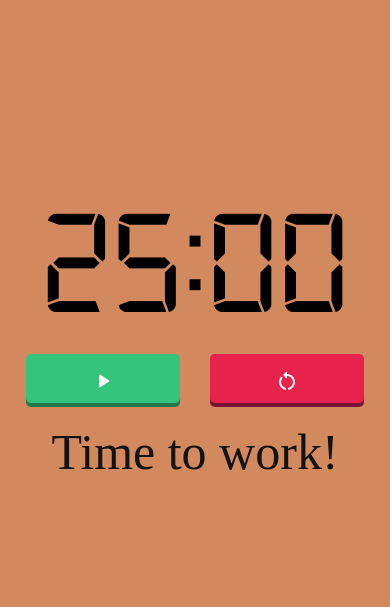
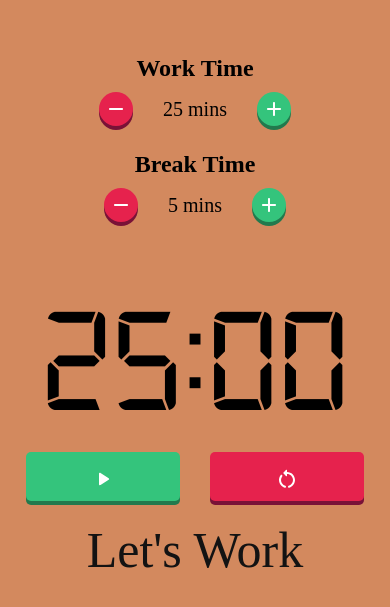
Before and after one commit to LucasButto/Pomodoro, a React (Create React App) app: page / in a window 390 px wide. Shown: the part 105-712 px from the top of the page. Built offline with nearby package versions, Linux system fonts and the light colour scheme.

Commit message:
stopped timer bug fixed

```diff
--- a/src/App.js
+++ b/src/App.js
@@ -1,15 +1,38 @@
 import "./App.css";
 import ButtonsDisplay from "./Components/ButtonsDisplay";
 import Timer from "./Components/Timer";
-import TimeContext from "../src/Contexts/TimeContext";
-import { useContext } from "react";
 import Comment from "./Components/Comment";
+import { ButtonsDisplayConfig } from "./Components/ButtonsDisplayConfig";
+import { useTimer } from "./Hooks/useTimer";
 
 function App() {
-  const { rest } = useContext(TimeContext);
-  const backgrounStyle = rest ? "rest" : "work";
+  const {
+    handleBreakDecrement,
+    handleBreakIncrement,
+    handleSessionDecrement,
+    handleSessionIncrement,
+    sessionLength,
+    breakLength,
+    currentSessionType,
+  } = useTimer();
+  const backgrounStyle = currentSessionType === "Session" ? "work" : "rest";
+
   return (
     <div className={"pomodoro-container " + backgrounStyle}>
+      <div className="config-container">
+        <ButtonsDisplayConfig
+          title="Work Time"
+          handleDecrement={handleSessionDecrement}
+          handleIncrement={handleSessionIncrement}
+          timeLength={sessionLength}
+        />
+        <ButtonsDisplayConfig
+          title="Break Time"
+          handleDecrement={handleBreakDecrement}
+          handleIncrement={handleBreakIncrement}
+          timeLength={breakLength}
+        />
+      </div>
       <Timer />
       <ButtonsDisplay />
       <Comment />
--- a/src/Components/Button.js
+++ b/src/Components/Button.js
@@ -1,10 +1,10 @@
 import React from "react";
 import "../Styles/Button.css";
 
-const Button = ({ name, buttonHandler, style }) => {
+const Button = ({ name, buttonHandler, styles }) => {
   return (
     <div>
-      <button onClick={buttonHandler} className={style}>
+      <button onClick={buttonHandler} className={styles}>
         {name}
       </button>
     </div>
--- a/src/Components/ButtonsDisplay.js
+++ b/src/Components/ButtonsDisplay.js
@@ -1,48 +1,34 @@
 import React from "react";
-import { useContext } from "react";
-import TimeContext from "../Contexts/TimeContext";
 import Button from "./Button";
-import { useTimer } from "../Hooks/useTimer";
 import PlayArrowRoundedIcon from "@mui/icons-material/PlayArrowRounded";
 import PauseRoundedIcon from "@mui/icons-material/PauseRounded";
 import RestartAltRoundedIcon from "@mui/icons-material/RestartAltRounded";
+import { useTimer } from "../Hooks/useTimer";
 
 import "../Styles/ButtonsDisplay.css";
 
 const ButtonsDisplay = () => {
-  const { setMinutes, setSeconds, setRest } = useContext(TimeContext);
-  const { isPaused, setIsPaused } = useTimer();
-
-  const controlTimerHandler = () => {
-    setIsPaused(!isPaused);
-  };
-
-  const resetButtonHandler = () => {
-    setIsPaused(true);
-    setMinutes(25);
-    setSeconds(0);
-    setRest(false);
-  };
+  const { handleStartStopClick, isRunning, handleResetClick } = useTimer();
   return (
     <>
       <div className="buttons-container">
-        {isPaused ? (
+        {!isRunning ? (
           <Button
             name={<PlayArrowRoundedIcon />}
-            buttonHandler={controlTimerHandler}
-            style={"play"}
+            buttonHandler={handleStartStopClick}
+            styles="play timer-controller"
           />
         ) : (
           <Button
             name={<PauseRoundedIcon />}
-            buttonHandler={controlTimerHandler}
-            style={"pause"}
+            buttonHandler={handleStartStopClick}
+            styles="pause timer-controller"
           />
         )}
         <Button
           name={<RestartAltRoundedIcon />}
-          buttonHandler={resetButtonHandler}
-          style={"reset"}
+          buttonHandler={handleResetClick}
+          styles="reset timer-controller"
         />
       </div>
     </>
--- /dev/null
+++ b/src/Components/ButtonsDisplayConfig.js
@@ -0,0 +1,32 @@
+import React from "react";
+import Button from "./Button";
+import AddRoundedIcon from "@mui/icons-material/AddRounded";
+import RemoveRoundedIcon from "@mui/icons-material/RemoveRounded";
+
+export const ButtonsDisplayConfig = ({
+  title,
+  handleDecrement,
+  handleIncrement,
+  timeLength,
+}) => {
+  return (
+    <>
+      <div className="config-elemnets-container">
+        <h2>{title}</h2>
+        <div className="buttons-container">
+          <Button
+            name={<RemoveRoundedIcon />}
+            buttonHandler={handleDecrement}
+            styles="config-buttons reset"
+          />
+          <p id="time-left">{timeLength + " mins"}</p>
+          <Button
+            name={<AddRoundedIcon />}
+            buttonHandler={handleIncrement}
+            styles="config-buttons play"
+          />
+        </div>
+      </div>
+    </>
+  );
+};
--- a/src/Components/Comment.js
+++ b/src/Components/Comment.js
@@ -1,11 +1,12 @@
-import React, { useContext } from "react";
-import TimeContext from "../Contexts/TimeContext";
+import React from "react";
+import { useTimer } from "../Hooks/useTimer";
 
 import "../Styles/Comment.css";
 
 const Comment = () => {
-  const { rest } = useContext(TimeContext);
-  const shownComment = rest ? "Take a break!" : "Time to work!";
+  const { currentSessionType } = useTimer();
+  const shownComment =
+    currentSessionType === "Session" ? "Let's Work" : "Take a Rest";
   return (
     <>
       <p className="comment">{shownComment}</p>
--- a/src/Components/Timer.js
+++ b/src/Components/Timer.js
@@ -1,19 +1,14 @@
 import React from "react";
 import "../Styles/Timer.css";
-import { useContext } from "react";
-import TimeContext from "../Contexts/TimeContext";
+import { useTimer } from "../Hooks/useTimer";
 
 const Timer = () => {
-  const { seconds, minutes } = useContext(TimeContext);
-  const conditionS = seconds < 10 ? "0" : "";
-  const conditionM = minutes < 10 ? "0" : "";
+  const { timeLeft, formattedTimeLeft } = useTimer();
   return (
     <>
       <div className="pomodoro-timer-container">
         <div className="timer">
-          <p>
-            {String(conditionM + minutes) + ":" + String(conditionS + seconds)}
-          </p>
+          <p>{formattedTimeLeft(timeLeft)}</p>
         </div>
       </div>
     </>
--- a/src/Contexts/TimeContext.js
+++ b/src/Contexts/TimeContext.js
@@ -1,24 +1,63 @@
-import { useState, createContext } from "react";
+import { useState, createContext, useEffect } from "react";
+import tone from "../sounds/Tone.mp3";
 
 const TimeContext = createContext();
 
 const TimeProvider = ({ children }) => {
-  const [minutes, setMinutes] = useState(25);
-  const [seconds, setSeconds] = useState(0);
-  const [isPaused, setIsPaused] = useState(true);
-  const [rest, setRest] = useState(null);
+  const [breakLength, setBreakLength] = useState(5);
+  const [sessionLength, setSessionLength] = useState(25);
+  const [timeLeft, setTimeLeft] = useState(25 * 60);
+  const [isRunning, setIsRunning] = useState(false);
+  const [currentSessionType, setCurrentSessionType] = useState("Session");
+  const { Howl } = require("howler");
+
+  useEffect(() => {
+    var sound = new Howl({
+      src: [tone],
+      html5: true,
+      loop: false,
+    });
+    if (!isRunning) {
+      return;
+    }
+
+    let intervalId = setInterval(() => {
+      setTimeLeft((prevTimeLeft) => {
+        console.log("prevTimeLeft: ", prevTimeLeft);
+        if (prevTimeLeft === 0) {
+          if (currentSessionType === "Session") {
+            sound.play();
+            setCurrentSessionType("Break");
+            setTimeLeft(breakLength * 60);
+          } else {
+            sound.play();
+            setCurrentSessionType("Session");
+            setTimeLeft(sessionLength * 60);
+          }
+        } else {
+          return prevTimeLeft - 1;
+        }
+      });
+    }, 1000);
+
+    return () => {
+      clearInterval(intervalId);
+    };
+  }, [breakLength, sessionLength, isRunning, currentSessionType, Howl]);
 
   return (
     <TimeContext.Provider
       value={{
-        minutes,
-        setMinutes,
-        seconds,
-        setSeconds,
-        rest,
-        setRest,
-        isPaused,
-        setIsPaused,
+        breakLength,
+        sessionLength,
+        timeLeft,
+        isRunning,
+        currentSessionType,
+        setBreakLength,
+        setSessionLength,
+        setTimeLeft,
+        setIsRunning,
+        setCurrentSessionType,
       }}
     >
       {children}
--- a/src/Hooks/useTimer.js
+++ b/src/Hooks/useTimer.js
@@ -1,76 +1,85 @@
-import { useContext, useState, useEffect } from "react";
+import { useContext } from "react";
 import TimeContext from "../Contexts/TimeContext";
-import tone from "../sounds/Tone.mp3";
 
 export const useTimer = () => {
   const {
-    minutes,
-    setMinutes,
-    seconds,
-    setSeconds,
-    rest,
-    setRest,
-    longRest,
-    setLongRest,
-    isPaused,
-    setIsPaused,
+    setIsRunning,
+    setBreakLength,
+    setSessionLength,
+    setTimeLeft,
+    setCurrentSessionType,
+    breakLength,
+    sessionLength,
+    timeLeft,
+    isRunning,
+    currentSessionType,
   } = useContext(TimeContext);
-  const [intervalId, setIntervalId] = useState(null);
-  const [counter, setCounter] = useState(0);
-  const { Howl } = require("howler");
 
-  var sound = new Howl({
-    src: [tone],
-    html5: true,
-    loop: false,
-  });
+  const handleStartStopClick = () => {
+    console.log("handleStartStopClick");
+    setIsRunning((prevIsRunning) => !prevIsRunning);
+  };
 
-  useEffect(() => {
-    if (!isPaused) {
-      let interval = setInterval(() => {
-        if (seconds > 0) {
-          setSeconds(seconds - 1);
-        } else if (minutes > 0) {
-          setMinutes(minutes - 1);
-          setSeconds(59);
-        } else if (
-          minutes === 0 &&
-          seconds === 0 &&
-          counter < 3 &&
-          (rest === false || rest === null)
-        ) {
-          sound.play();
-          setRest(!rest);
-          setMinutes(5);
-          setSeconds(0);
-        } else if (
-          minutes === 0 &&
-          seconds === 0 &&
-          counter < 3 &&
-          (rest === true || rest === null)
-        ) {
-          setCounter(counter + 1);
-          sound.play();
-          setRest(!rest);
-          setMinutes(25);
-          setSeconds(0);
-        } else if (counter === 3) {
-          sound.play();
-          setLongRest(!longRest);
-          setRest(!rest);
-          setMinutes(30);
-          setSeconds(0);
-          setCounter(0);
-        } else {
-          clearInterval(interval);
-        }
-      }, 1000);
-      setIntervalId(interval);
-    } else {
-      clearInterval(intervalId);
-    }
-    return () => clearInterval(intervalId);
-  }, [isPaused, minutes, seconds]);
+  const handleResetClick = () => {
+    setBreakLength(5);
+    setSessionLength(25);
+    setTimeLeft(25 * 60);
+    setIsRunning(false);
+    setCurrentSessionType("Session");
+  };
 
-  return { setIsPaused, isPaused };
+  const handleBreakDecrement = () => {
+    setBreakLength((prevBreakLength) => {
+      if (prevBreakLength > 1) {
+        return prevBreakLength - 1;
+      } else {
+        return prevBreakLength;
+      }
+    });
+  };
+
+  const handleBreakIncrement = () => {
+    setBreakLength((prevBreakLength) => prevBreakLength + 1);
+  };
+
+  const handleSessionDecrement = () => {
+    setSessionLength((prevSessionLength) => {
+      if (prevSessionLength > 1) {
+        setTimeLeft(prevSessionLength * 60 - 60);
+        return prevSessionLength - 1;
+      } else {
+        return prevSessionLength;
+      }
+    });
+  };
+
+  const handleSessionIncrement = () => {
+    setSessionLength((prevSessionLength) => {
+      setTimeLeft(prevSessionLength * 60 + 60);
+      return prevSessionLength + 1;
+    });
+  };
+
+  const formattedTimeLeft = (timeLeft) => {
+    let minutes = Math.floor(timeLeft / 60);
+    let seconds = timeLeft % 60;
+    minutes = minutes < 10 ? "0" + minutes : minutes;
+    seconds = seconds < 10 ? "0" + seconds : seconds;
+    return `${minutes}:${seconds}`;
+  };
+
+  return {
+    breakLength,
+    sessionLength,
+    timeLeft,
+    isRunning,
+    currentSessionType,
+    handleStartStopClick,
+    handleResetClick,
+    handleBreakDecrement,
+    handleBreakIncrement,
+    handleSessionDecrement,
+    handleSessionIncrement,
+    formattedTimeLeft,
+  };
 };
--- a/src/Styles/Button.css
+++ b/src/Styles/Button.css
@@ -1,4 +1,4 @@
-button {
+.timer-controller {
   position: relative;
   background-color: rgb(230, 34, 77);
   border-radius: 5px;
@@ -16,11 +16,30 @@ button {
   overflow: hidden;
 }
 
-button:hover {
+.timer-controller:hover {
   cursor: pointer;
 }
 
-button:active {
+.timer-controller:active {
+  top: 4px;
+}
+
+.config-buttons {
+  position: relative;
+  display: flex;
+  justify-content: center;
+  align-items: center;
+  border-radius: 50%;
+  border: none;
+  color: #fff;
+  padding: 5px;
+}
+
+.config-buttons:hover {
+  cursor: pointer;
+}
+
+.config-buttons:active {
   top: 4px;
 }
 
--- a/src/Styles/ButtonsDisplay.css
+++ b/src/Styles/ButtonsDisplay.css
@@ -5,3 +5,29 @@
   margin: 10px auto;
   gap: 30px;
 }
+
+.config-container {
+  display: flex;
+  flex-direction: row;
+  justify-content: center;
+  align-items: center;
+  margin: 10px auto;
+  gap: 30px;
+}
+.config-elemnets-container {
+  display: flex;
+  flex-direction: column;
+  justify-content: center;
+  align-items: center;
+}
+
+#time-left {
+  font-size: 20px;
+}
+
+@media screen and (max-width: 425px) {
+  .config-container {
+    flex-direction: column;
+    gap: 15px;
+  }
+}
```
